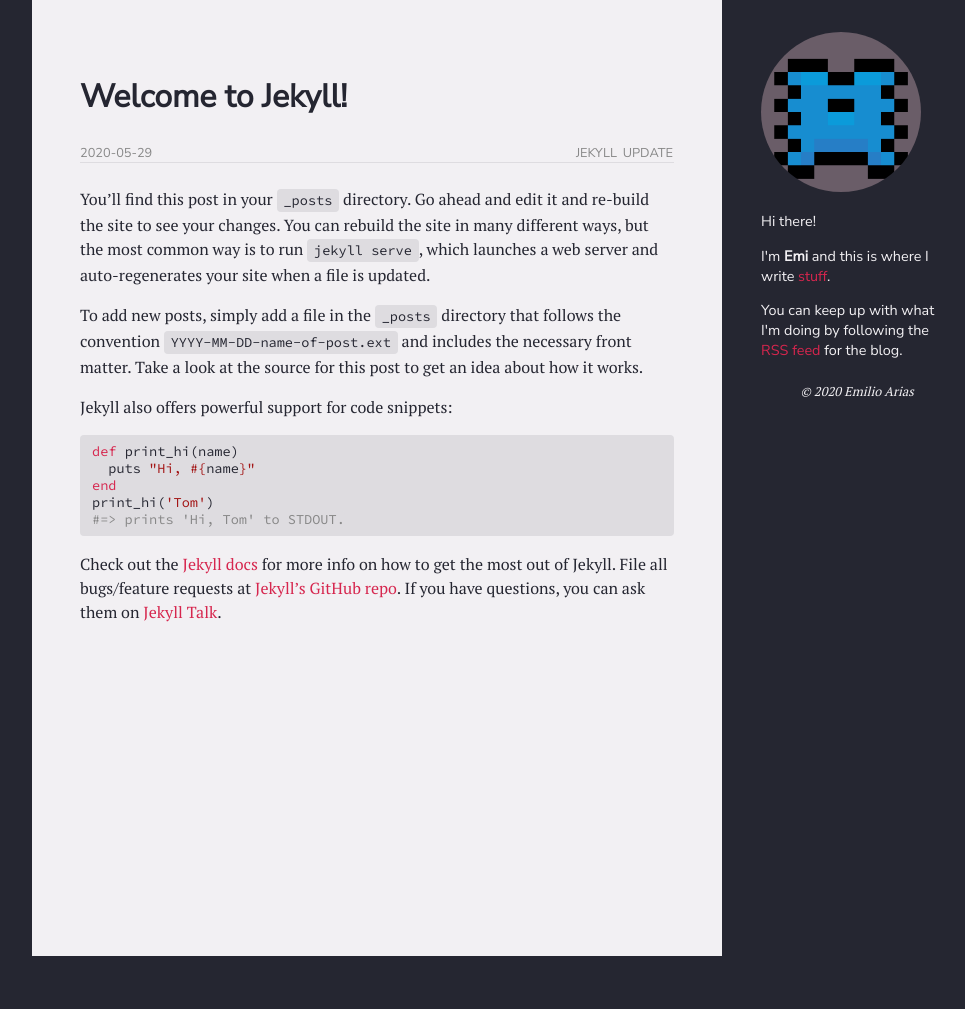
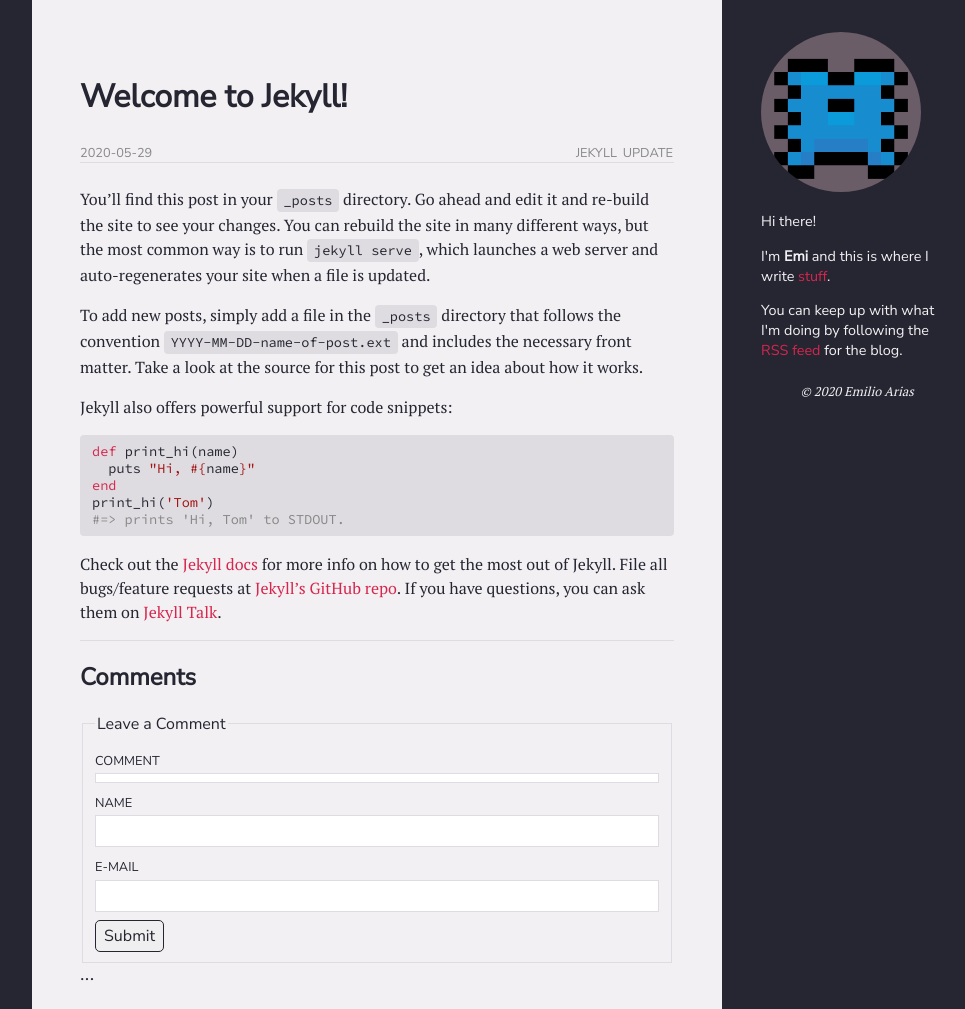
Before and after one commit to ariasemis/ariasemis.github.io, a Jekyll site: the page built from _posts/2020-05-29-welcome-to-jekyll.markdown, in a window 1280 px wide and 1009 px high. Shown: the whole window, without its empty margins (128-1093 px from the left). Built offline with Jekyll 4.4.1, drawn with Linux system fonts in a browser that asks for light colours.

Commit message:
added comments section

```diff
--- /dev/null
+++ b/_includes/post-comments.html
@@ -0,0 +1,36 @@
+<section id="comments">
+    <h2>Comments</h2>
+
+    <!-- submit -->
+    <form method="POST" action="/">
+        <fieldset>
+            <legend>Leave a Comment</legend>
+            <label class="input-autosize">
+                <span>Comment</span>
+                <textarea
+                    name="fields[message]"
+                    placeholder="Join the discussion..."
+                    spellcheck
+                    oninput="this.parentNode.dataset.value = this.value"
+                    rows="1"></textarea>
+            </label>
+            <label>
+                <span>Name</span>
+                <input type="text" name="fields[name]">
+            </label>
+            <label>
+                <span>E-mail</span>
+                 <!-- (optional) -->
+                <input type="email" name="fields[email">
+            </label>
+
+            <button>Submit</button>
+        </fieldset>
+    </form>
+
+    <!-- TODO: comment list -->
+    <div>
+        ...
+    </div>
+
+</section>
--- a/_layouts/post.html
+++ b/_layouts/post.html
@@ -11,4 +11,5 @@
 
   {{ content }}
 
+  {% include post-comments.html %}
 </article>
--- /dev/null
+++ b/_sass/partials/_form.scss
@@ -0,0 +1,68 @@
+form {
+    font-family: $font-sans;
+
+    button, input, select, textarea {
+        font-family: inherit;
+        font-size: 100%;
+        box-sizing: border-box;
+    }
+
+    fieldset {
+        position: relative;
+        border: solid 1px $color_shadow_light;
+    }
+
+    label {
+        display: flex;
+        flex-direction: column;
+        // align-items: center;
+        margin: .5em 0;
+
+        span {
+            margin: .25em 1em .25em 0;
+            text-transform: uppercase;
+            // font-weight: bold;
+            font-size: .8em;
+            min-width: 4em; // TODO:
+        }
+
+        input, select, textarea {
+            flex-basis: 0;
+            flex-grow: 1;
+            padding: .25em;
+            margin: 0;
+            border: solid 1px $color_shadow_light;
+            // background: none;
+            resize: none;
+            // overflow: auto;
+        }
+
+        &:focus-within {
+            input:focus, select:focus, textarea:focus {
+                outline: none;
+                border: solid 1px $color_shadow_dark;
+            }
+        }
+    }
+
+    button {
+        // background: $color_main;
+        // color: $color_light_on_dark;
+        color: $color_dark_on_light;
+        padding: .25em .5em;
+        border: solid 1px $color_dark_on_light;
+        border-radius: 5px;
+        cursor: pointer;
+        // transform: rotate(-1.5deg);
+
+        // &:after {
+        //     content: " >>>";
+        // }
+
+        &:hover, &:focus {
+            background: $color_main;
+            color: $color_light_on_dark;
+            outline: none;
+        }
+    }
+}
--- a/_sass/partials/_layout.scss
+++ b/_sass/partials/_layout.scss
@@ -57,6 +57,10 @@
     margin-bottom: 1.5rem;
 }
 
+#comments {
+    margin-bottom: 1.5rem;
+}
+
 // reduce padding on small screen
 @media only screen and (max-width: 30rem) {
     .main {
--- a/_sass/partials/_look.scss
+++ b/_sass/partials/_look.scss
@@ -16,6 +16,10 @@
 .main {
     background-color: $color_light_on_dark;
     color: $color_dark_on_light;
+
+    #comments {
+        border-top: 1px solid $color_shadow_light;
+    }
 
     h1, h2, h3, h4, h5, h6 {
         font-family: $font-sans;
--- a/_sass/style.scss
+++ b/_sass/style.scss
@@ -14,5 +14,6 @@
 @import
     "partials/layout",
     "partials/look",
-    "partials/code"
+    "partials/code",
+    "partials/form"
 ;
--- a/index.html
+++ b/index.html
@@ -12,6 +12,8 @@
     {% include post-meta.html post=post %}
 
     {{ post.content }}
+
+    <a href="{{ post.url | relative_url }}#comments">View Comments</a>
 
 </article>
 {% endfor %}
```
